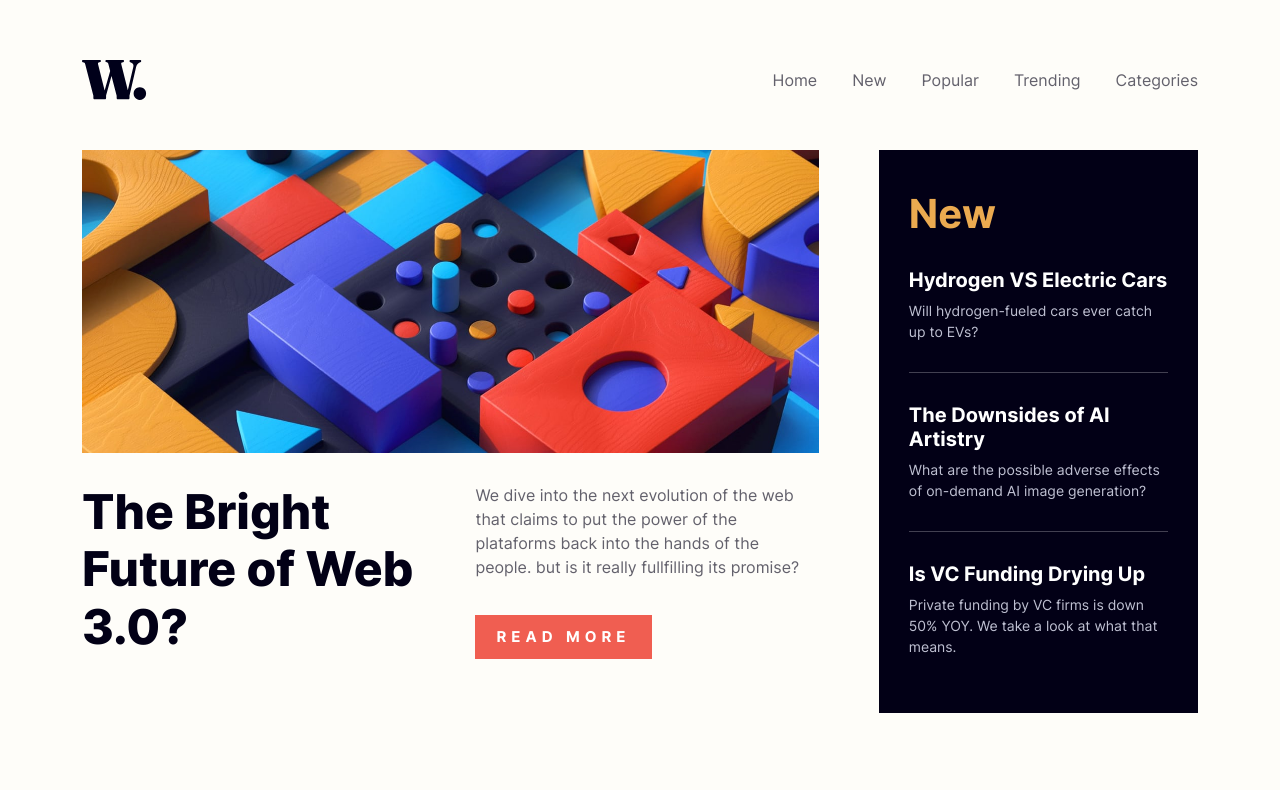
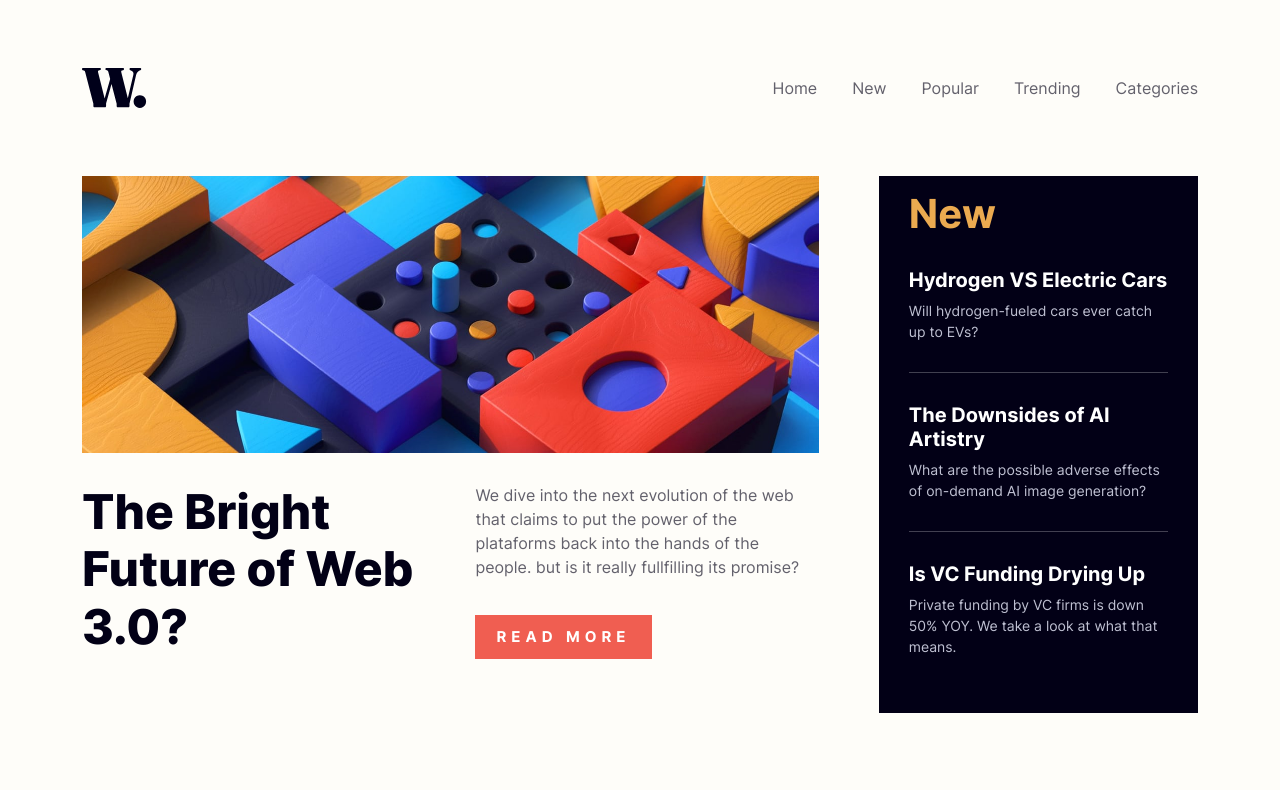
Before and after one commit to Rturell/News-Homepage-FrontMentor, a plain HTML site: page index.html in a window 1280 px wide. Shown: the top 790 px of the page. Drawn offline with nearby package versions, Linux system fonts and the light colour scheme.

Commit message:
fix padding and alignment on header

```diff
--- a/index.html
+++ b/index.html
@@ -41,6 +41,8 @@
 
         <div class="container">
 
+            <div class="navbar-container">
+
                 <img class="brand-logo" src="assets/images/logo.svg" alt="Brand Logo">
 
                 <input id="toggle" type="checkbox"></input>
@@ -58,12 +60,9 @@
                     <a href="">Trending</a>
                     <a href="">Categories</a>
                 </div>
+            </div>
 
         </div>
-
-
-
-
 
     </div>
 
@@ -80,8 +79,7 @@
                     <img class="primary-section-img-mobile" src="assets/images/image-web-3-mobile.jpg" alt="">
 
                     <!-- Desktop Img -->
-                    <img class="primary-section-img-desktop" src="assets/images/image-web-3-desktop.jpg"
-                        alt="">
+                    <img class="primary-section-img-desktop" src="assets/images/image-web-3-desktop.jpg" alt="">
 
                     <div class="primary-section-info">
 
--- a/sass/_home.scss
+++ b/sass/_home.scss
@@ -101,11 +101,16 @@ body {
 // Navbar
 
 .navbar {
-
-    padding-top: 60px;
     position: fixed;
     width: 100%;
     background-color: $background-color;
+
+    .navbar-container {
+        padding: 60px 0;
+        width: 100%;
+        display: flex;
+        justify-content: space-between;
+        align-items: center;
 
             .navbar-links {
 
@@ -127,6 +132,10 @@ body {
 
                 }
             }
+
+    }
+
+
 
 }
 
```
Also changed, not shown: css/styles.css. Lines whose indentation alone changed are shown as unchanged.
